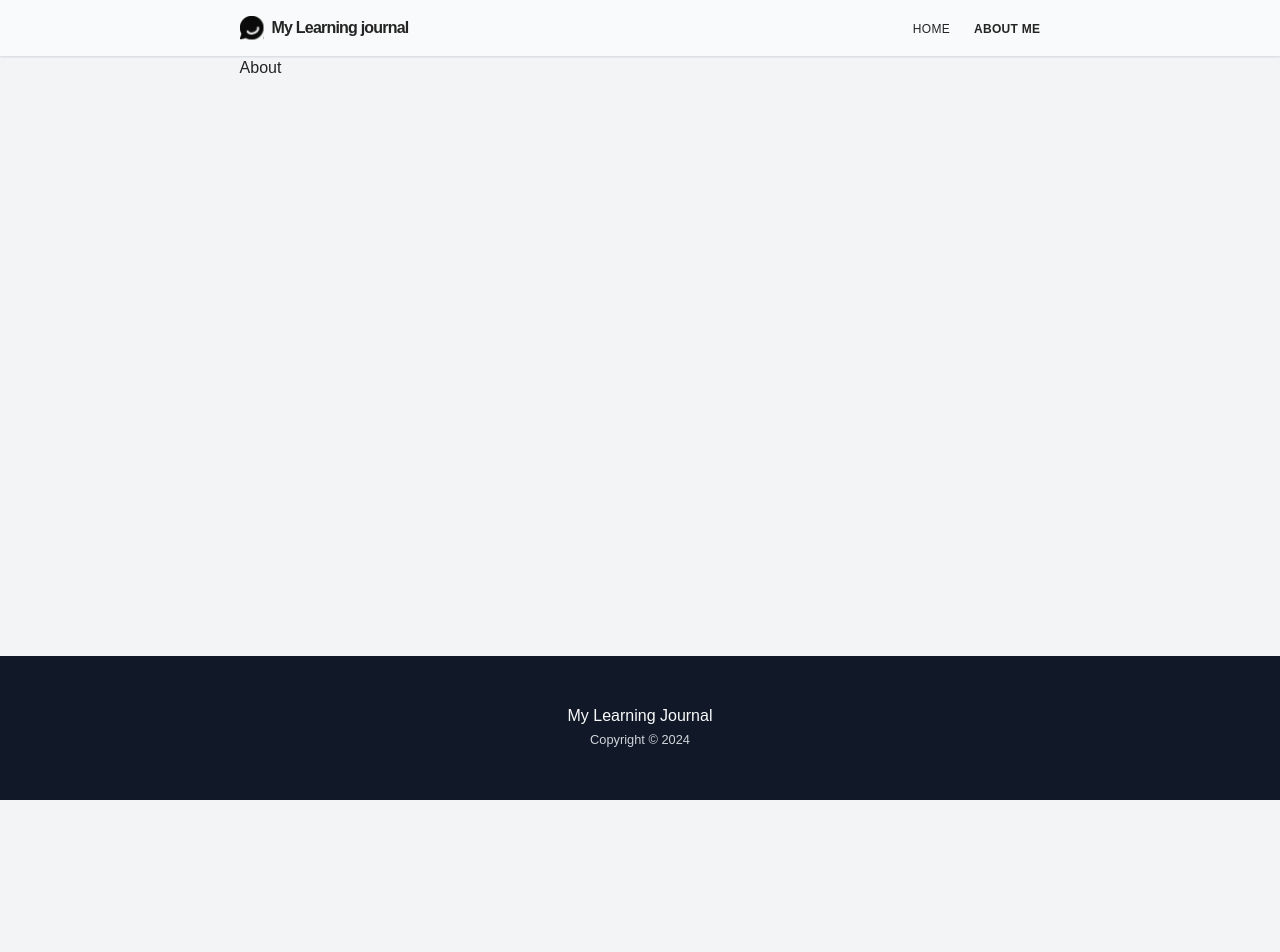
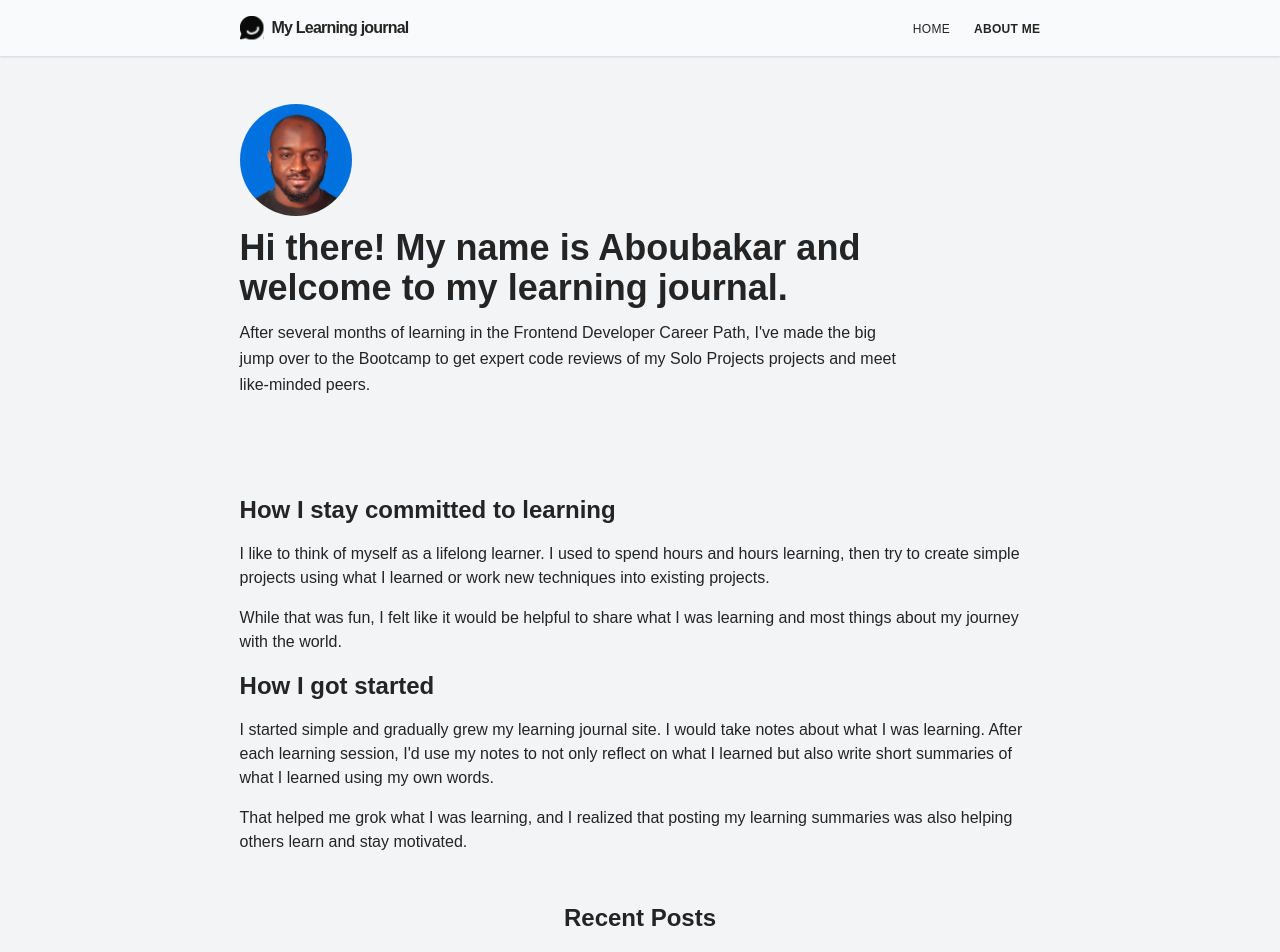
Before and after one commit to Abuu998/my-learning-journal, a React (Vite) app: page /about in a window 1280 px wide. Shown: the top 952 px of the page. Before the commit the page ends 800 px from the top, so only its background shows below. Built offline with nearby package versions, Linux system fonts and the light colour scheme.

Commit message:
feature: created about page and all components it need

```diff
--- a/src/assets/index.ts
+++ b/src/assets/index.ts
@@ -15,6 +15,7 @@ import blog04DesktopImage from "./images/blog-image-04.png"
 import blog04MobileImage from "./images/blog-mobile-image-04.png"
 import blog02DesktopImage from "./images/blog-image-5.png"
 import blog02MobileImage from "./images/blog-mobile-image-5.png"
+import profileImage from "./images/IMG-20220219-WA0007.jpg"
 
 
 export {
@@ -33,4 +34,5 @@ export {
     blog04MobileImage,
     blog05DesktopImage,
     blog05MobileImage,
+    profileImage
 };
--- /dev/null
+++ b/src/components/about/sections/Introduction.tsx
@@ -0,0 +1,19 @@
+import { profileImage } from "../../../assets"
+
+function Introduction() {
+    return (
+        <section className="py-6 sm:py-8 md:py-12">
+            <div className="w-20 sm:w-28 aspect-square rounded-full overflow-hidden">
+                <img
+                    src={profileImage}
+                    alt="Abubakar's picture portrait"
+                    className="block object-cover w-full"
+                />
+            </div>
+            <h1 className="text-2xl sm:text-3xl md:text-4xl font-bold mt-3 text-balance">Hi there! My name is Aboubakar and welcome to my learning journal.</h1>
+            <p className="mt-3 sm:max-w-lg md:max-w-2xl leading-relaxed">After several months of learning in the Frontend Developer Career Path, I've made the big jump over to the Bootcamp to get expert code reviews of my Solo Projects projects and meet like-minded peers.</p>
+        </section>
+    )
+}
+
+export default Introduction
--- /dev/null
+++ b/src/components/about/sections/MoreInfos.tsx
@@ -0,0 +1,19 @@
+import React from "react"
+
+type MoreInfosProps = {
+    children: React.ReactNode
+    className?: string
+}
+
+
+function MoreInfos({ className, children }: MoreInfosProps) {
+    return (
+        <div
+            className={`${className}`}
+        >
+            {children}
+        </div>
+    )
+}
+
+export default MoreInfos
--- a/src/pages/About.tsx
+++ b/src/pages/About.tsx
@@ -1,8 +1,29 @@
+import Introduction from "../components/about/sections/Introduction";
+import MoreInfos from "../components/about/sections/MoreInfos.tsx";
+import CardsGrid from "../components/shared/CardsGrid.tsx";
 
 function About() {
 	return (
 		<main className="full-bleed">
-			<h1>About</h1>
+			<Introduction />
+
+			<section className="py-6 sm:py-8 md:py-12 grid gap-4">
+				<MoreInfos className="flex flex-col gap-4">
+					<h2 className="font-bold text-lg sm:text-xl md:text-2xl">How I stay committed to learning</h2>
+					<p>I like to think of myself as a lifelong learner. I used to spend hours and hours learning, then try to create simple projects using what I learned or work new techniques into existing projects.</p>
+					<p>While that was fun, I felt like it would be helpful to share what I was learning and most things about my journey with the world.</p>
+				</MoreInfos>
+				<MoreInfos className="flex flex-col gap-4">
+					<h2 className="font-bold text-lg sm:text-xl md:text-2xl">How I got started</h2>
+					<p>I started simple and gradually grew my learning journal site. I would take notes about what I was learning. After each learning session, I'd use my notes to not only reflect on what I learned but also write short summaries of what I learned using my own words.</p>
+					<p>That helped me grok what I was learning, and I realized that posting my learning summaries was also helping others learn and stay motivated.</p>
+				</MoreInfos>
+			</section>
+
+			<div className="grid">
+				<h3 className="text-center font-bold sm:text-lg md:text-2xl">Recent Posts</h3>
+				<CardsGrid />
+			</div>
 		</main>
 	)
 }
```
Also changed, not shown: src/assets/images/IMG-20220219-WA0007.jpg (added).
